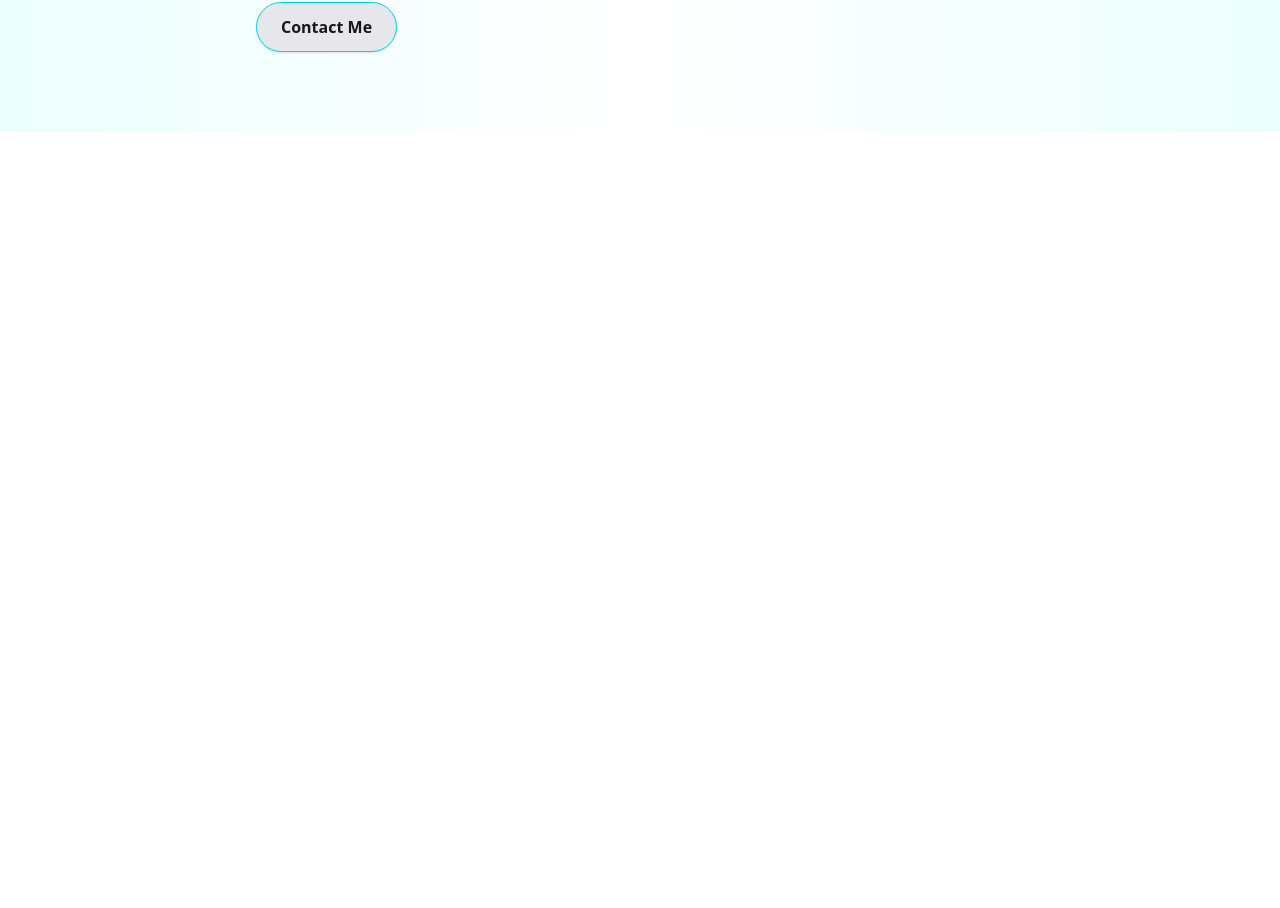
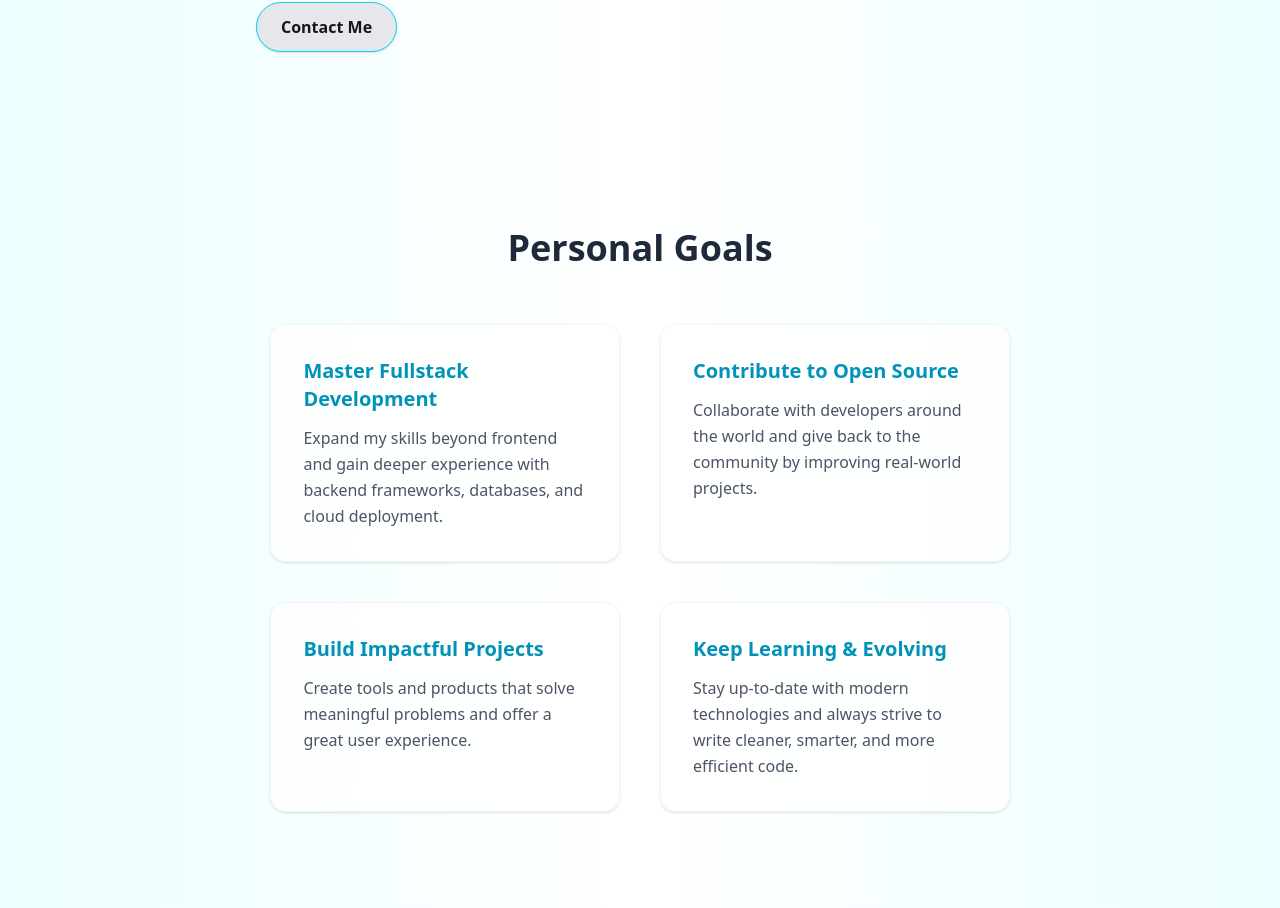
Before and after one commit to Frawser/portfolio, a Next.js app: page / in a window 1280 px wide. Shown: the part 2053-2961 px from the top of the page. Before the commit the page ends 2185 px from the top, so only its background shows below. Built offline with nearby package versions, Linux system fonts and the light colour scheme.

Commit message:
Made personal goal section

```diff
--- a/src/app/page.tsx
+++ b/src/app/page.tsx
@@ -4,6 +4,7 @@ import DarkModeToggle from "../components/DarkModeToggle";
 import About from "@/components/About";
 import Stats from "@/components/Stats";
 import Background from "@/components/Background";
+import PersonalGoals from "@/components/PersonalGoals";
 
 export default function Home() {
   return (
@@ -13,6 +14,7 @@ export default function Home() {
       <About />
       <Stats />
       <Background />
+      <PersonalGoals />
     </div>
   );
 }
--- /dev/null
+++ b/src/components/PersonalGoals.tsx
@@ -0,0 +1,50 @@
+export default function PersonalGoals() {
+  const goals = [
+    {
+      title: "Master Fullstack Development",
+      description:
+        "Expand my skills beyond frontend and gain deeper experience with backend frameworks, databases, and cloud deployment.",
+    },
+    {
+      title: "Contribute to Open Source",
+      description:
+        "Collaborate with developers around the world and give back to the community by improving real-world projects.",
+    },
+    {
+      title: "Build Impactful Projects",
+      description:
+        "Create tools and products that solve meaningful problems and offer a great user experience.",
+    },
+    {
+      title: "Keep Learning & Evolving",
+      description:
+        "Stay up-to-date with modern technologies and always strive to write cleaner, smarter, and more efficient code.",
+    },
+  ];
+
+  return (
+    <section className="flex justify-center py-24 px-6">
+      <div className="w-full sm:w-4/5 md:w-3/5">
+        <h2 className="text-3xl md:text-4xl font-bold mb-14 text-center text-gray-800 dark:text-cyan-300">
+          Personal Goals
+        </h2>
+
+        <div className="grid gap-8 md:gap-10 sm:grid-cols-2">
+          {goals.map((goal, index) => (
+            <article
+              key={index}
+              className="bg-white/80 dark:bg-gray-900/40 backdrop-blur-md border border-gray-100 dark:border-gray-800 rounded-2xl shadow-sm p-6 md:p-8 hover:shadow-lg transition-all duration-300"
+            >
+              <h3 className="text-lg md:text-xl font-semibold text-cyan-600 dark:text-cyan-300 mb-3">
+                {goal.title}
+              </h3>
+              <p className="text-gray-600 dark:text-gray-300 leading-relaxed">
+                {goal.description}
+              </p>
+            </article>
+          ))}
+        </div>
+      </div>
+    </section>
+  );
+}
```
